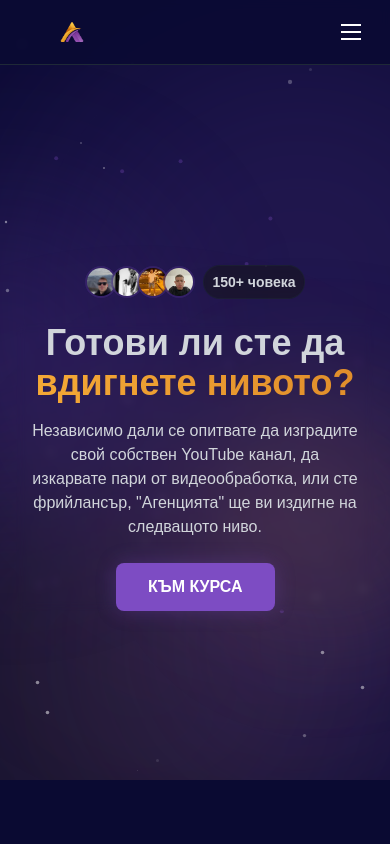
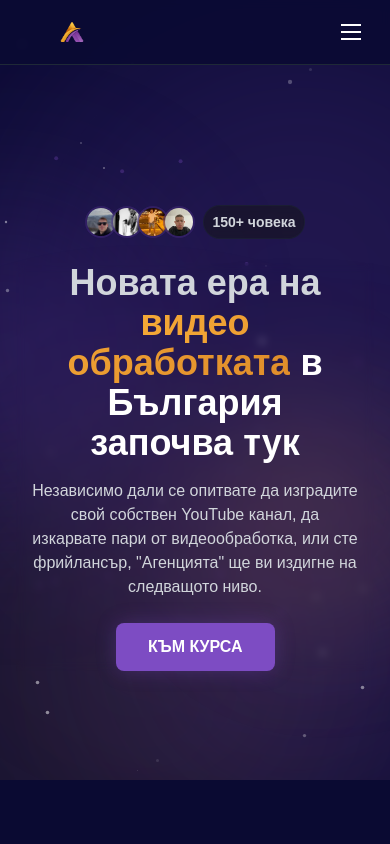
Before and after one commit to GeorgiKarchev1/cork, a Next.js app: page / in a window 390 px wide. Shown: the top 844 px of the page. Built offline with nearby package versions, Linux system fonts and the light colour scheme.

Commit message:
Fixing the design

```diff
--- a/src/components/Curriculum.tsx
+++ b/src/components/Curriculum.tsx
@@ -214,7 +214,7 @@ export default function Curriculum() {
           >
             <div className="bg-[#141414]/50 backdrop-blur-sm rounded-3xl p-4 border border-gray-800/50 transition-optimized">
               <Image
-                src="/images/curriculum-preview.jpg"
+                src="/img/curriculum-preview.jpg"
                 alt="Curriculum Preview"
                 width={600}
                 height={400}
--- a/src/components/Hero.tsx
+++ b/src/components/Hero.tsx
@@ -144,9 +144,12 @@ export default function Hero() {
           className="text-center max-w-4xl backdrop-blur-sm hardware-accelerated px-2 xs:px-4"
         >
           <h1 className="text-3xl xs:text-4xl sm:text-5xl md:text-6xl font-bold mb-3 xs:mb-4 sm:mb-6 leading-tight">
-            <span className="text-gray-300">Готови ли сте да</span>
+            <span className="text-gray-300">Новата ера на</span>
             <br />
-            <span className="bg-gradient-to-r from-[#F4A836] to-[#E08E2B] text-transparent bg-clip-text">вдигнете нивото?</span>
+            <span>
+              <span className="bg-gradient-to-r from-[#F4A836] to-[#E08E2B] text-transparent bg-clip-text">видео обработката</span>
+              <span className="text-white"> в България започва тук</span>
+            </span>
           </h1>
           <p className="text-gray-300 text-sm xs:text-base sm:text-xl mb-4 xs:mb-6 sm:mb-8 max-w-2xl mx-auto leading-relaxed">
             Независимо дали се опитвате да изградите свой собствен YouTube канал, да изкарвате пари от видеообработка, или сте фрийлансър, "Агенцията" ще ви издигне на следващото ниво.
--- a/src/components/Pricing.tsx
+++ b/src/components/Pricing.tsx
@@ -92,13 +92,17 @@ export default function Pricing() {
           <div className="flex flex-col items-center gap-4">
             <span className="text-3xl text-gray-400 line-through opacity-50">3,890 лв.</span>
 
-            <div className="flex items-center gap-4">
-              <span className="text-2xl text-gray-300">Само за</span>
-              <div className="flex items-center">
-                <span className="text-4xl font-bold bg-gradient-to-r from-[#F4A836] to-[#E08E2B] text-transparent bg-clip-text">60 лв</span>
-                <span className="text-xl text-gray-400 ml-2">/ месец</span>
+            <div className="flex flex-col sm:flex-row items-center gap-4">
+              <div className="flex flex-col sm:flex-row items-center gap-4">
+                <span className="text-2xl text-gray-300">Само за</span>
+                <div className="flex items-center">
+                  <span className="text-4xl font-bold bg-gradient-to-r from-[#F4A836] to-[#E08E2B] text-transparent bg-clip-text">60 лв</span>
+                  <span className="text-xl text-gray-400 ml-2">/ месец</span>
+                </div>
               </div>
-              <span className="text-2xl text-gray-400">или</span>
+
+              <span className="text-2xl text-gray-400 my-2 sm:my-0">или</span>
+
               <div className="flex items-center">
                 <span className="text-4xl font-bold bg-gradient-to-r from-[#F4A836] to-[#E08E2B] text-transparent bg-clip-text">600 лв</span>
                 <span className="text-xl text-gray-400 ml-2">/ година</span>
```
Also changed, not shown: public/img/curriculum-preview.jpg (added).
